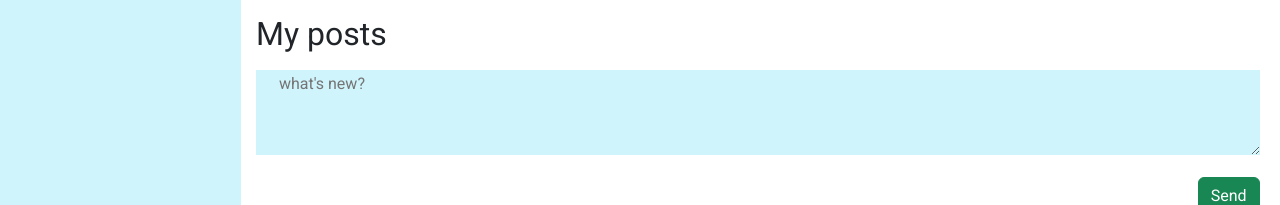
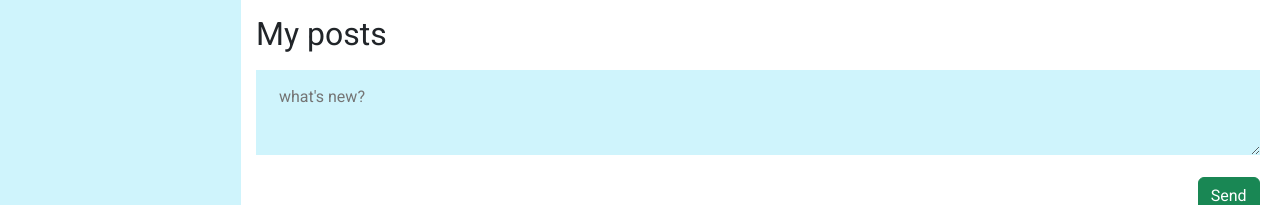
Before and after one commit to anna1luna/react_redux, a React (Create React App) app in the folder my-app/: page /profile in a window 1280 px wide. Shown: the part 564-769 px from the top of the page. Built offline with nearby package versions, Linux system fonts and the light colour scheme; a web font is replaced by a local one.

Commit message:
minor css

```diff
--- a/my-app/src/components/profile/profile.module.css
+++ b/my-app/src/components/profile/profile.module.css
@@ -28,8 +28,9 @@
   height: 85px;
   border: none;
   outline: none;
-  padding-left: 15px;
+  padding: 15px;
   margin-bottom: 15px;
+
 }
 .post_post {
   display: flex;
```
